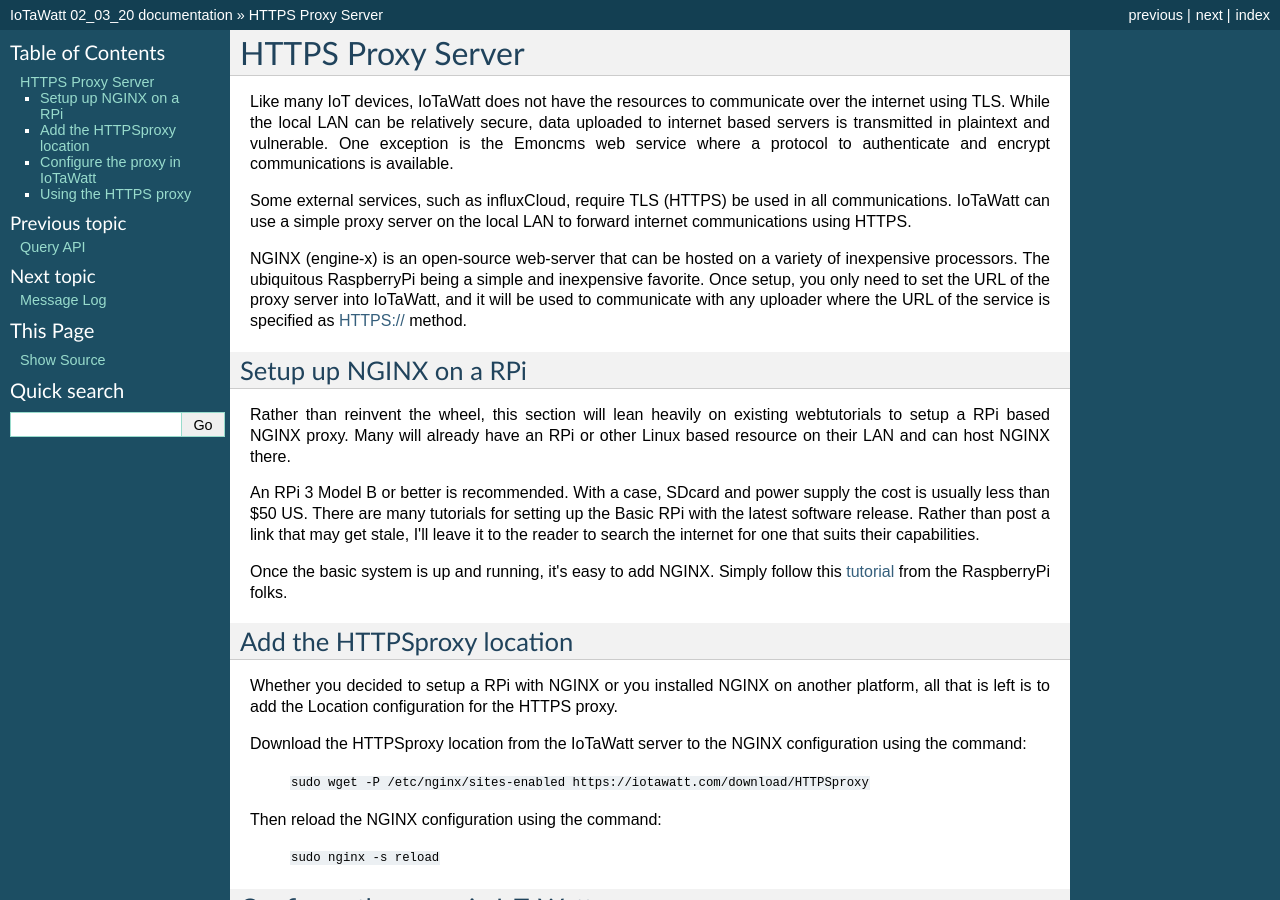
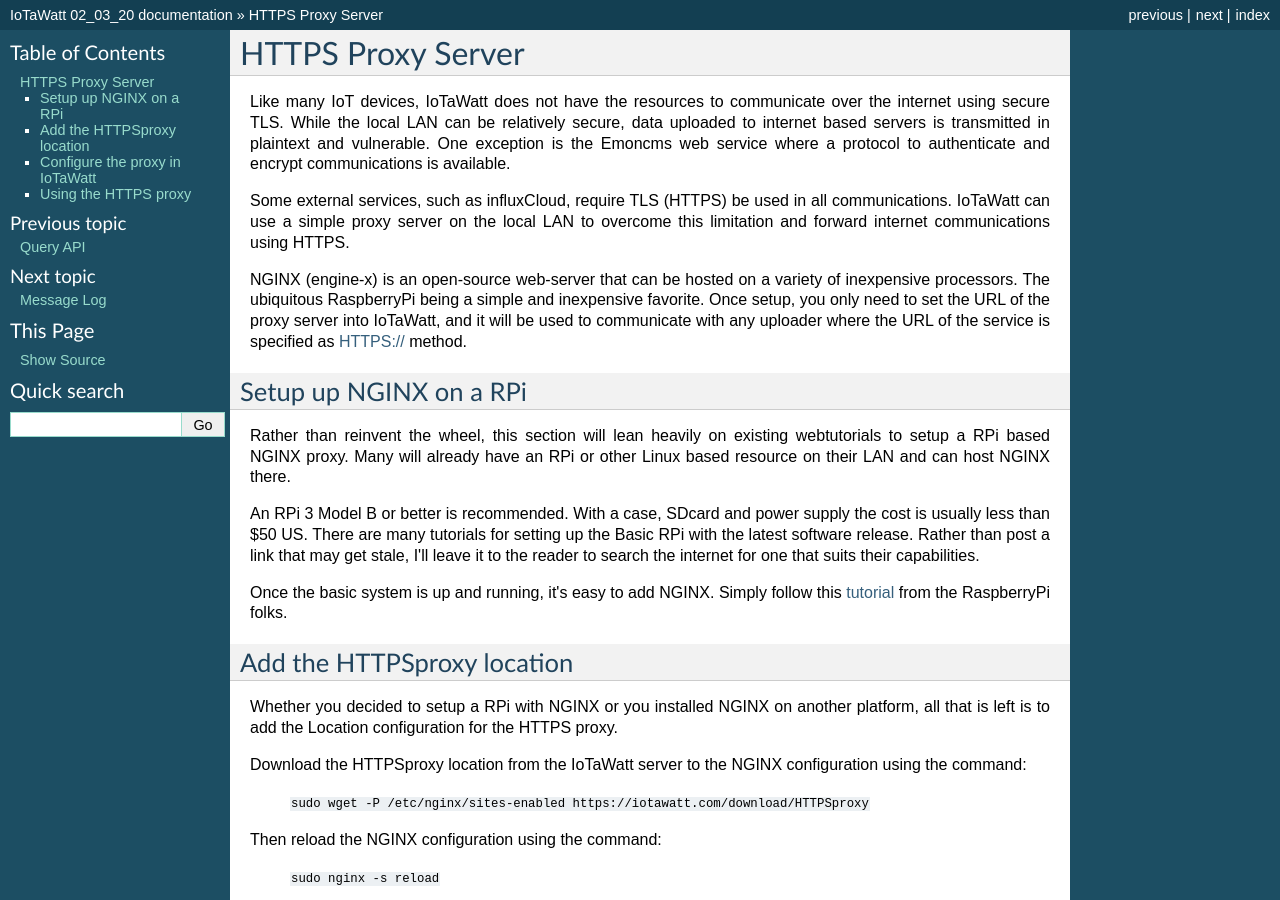
Before and after one commit to boblemaire/IoTaWatt, a Sphinx documentation site: the page built from Docs/HTTPSproxy.rst, in a window 1280 px wide and 900 px high. Built offline with Sphinx 7.4.7, drawn with Linux system fonts in a browser that asks for light colours; formulas are drawn with MathJax 3.

Commit message:
02_06_00 edits

```diff
--- a/Docs/HTTPSproxy.rst
+++ b/Docs/HTTPSproxy.rst
@@ -3,14 +3,14 @@
 ==================
 
 Like many IoT devices, IoTaWatt does not have the resources to communicate
-over the internet using TLS. While the local LAN can be relatively secure,
+over the internet using secure TLS. While the local LAN can be relatively secure,
 data uploaded to internet based servers is transmitted in plaintext and
 vulnerable.  One exception is the Emoncms web service where a protocol
 to authenticate and encrypt communications is available.
 
 Some external services, such as influxCloud, require TLS (HTTPS) be used
 in all communications.  IoTaWatt can use a simple proxy server on the local
-LAN to forward internet communications using HTTPS.
+LAN to overcome this limitation and forward internet communications using HTTPS.
 
 NGINX (engine-x) is an open-source web-server that can be hosted on a variety
 of inexpensive processors.  The ubiquitous RaspberryPi being a simple and
--- a/Docs/connectWiFi.rst
+++ b/Docs/connectWiFi.rst
@@ -69,8 +69,8 @@
 --------------------------
 
 If you wish to change the WiFi SSID that the IoTaWatt is connected to
- (you might have done some testing and want to deploy 'live' somewhere where the SSID is different)
-  BEFORE moving the device you should reset the WiFi.
+(you might have done some testing and want to deploy 'live' somewhere where the SSID is different)
+BEFORE moving the device you should reset the WiFi.
 
 Using the configuration app go to ``Tools->WiFi``
 
--- a/Docs/outputs.rst
+++ b/Docs/outputs.rst
@@ -45,6 +45,7 @@
 The resulting expression is evaluated left to right,
 *there is no operator hierarchy*, but
 expressions within parenthesis will be evaluated first::
+
        1 + 2 x 3 will yield 9
        1 + ( 2 x 3 ) will yield 7
 
```
Also changed, not shown: other parts of Docs/outputs.rst (+1 -1 lines), Docs/influxDB.rst (+7 -10 lines).
